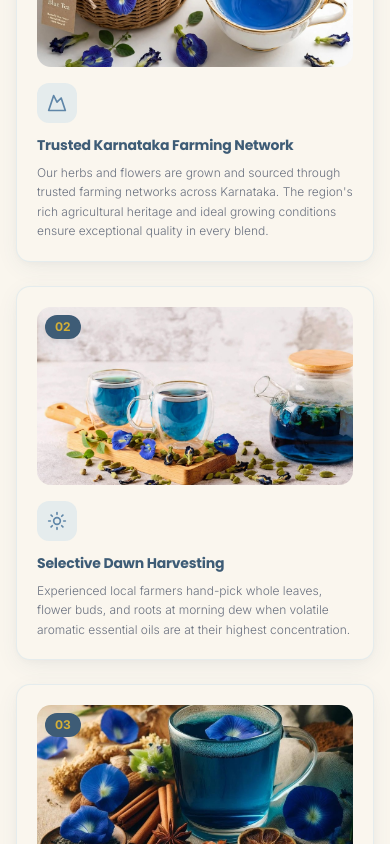
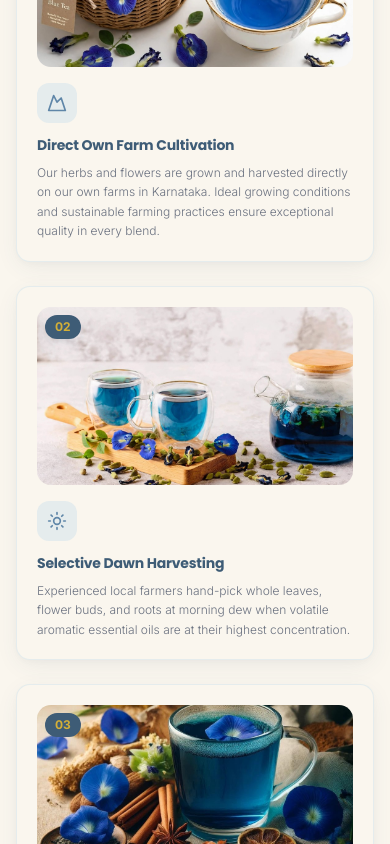
Before and after one commit to shriyajha22/primebrew-herbis, a Next.js app: page / in a window 390 px wide. Shown: the part 4880-5724 px from the top of the page. Built offline with nearby package versions, Linux system fonts and the light colour scheme; no server answers.

Commit message:
Update sourcing descriptions to state direct cultivation from own farms and remove farming networks references

```diff
--- a/src/app/about/page.tsx
+++ b/src/app/about/page.tsx
@@ -22,7 +22,7 @@ export default function AboutPage() {
 
           <div className="space-y-4 text-xs sm:text-sm text-gray-700 font-light leading-relaxed max-w-4xl">
             <p>
-              We are a women-founded herbal wellness brand dedicated to bringing pure, natural, and thoughtfully crafted herbal teas directly from our farms to your cup. By sourcing from our own farming network, we ensure freshness, quality, and authenticity in every blend.
+              We are a women-founded herbal wellness brand dedicated to bringing pure, natural, and thoughtfully crafted herbal teas directly from our farms to your cup. By sourcing directly from our own farms, we ensure freshness, quality, and authenticity in every blend.
             </p>
             <p>
               Rooted in nature and inspired by traditional wellness, our teas are made from carefully selected herbs and flowers to support a healthier lifestyle—without artificial flavors, colors, or additives.
--- a/src/app/faq/page.tsx
+++ b/src/app/faq/page.tsx
@@ -13,7 +13,7 @@ interface FAQItem {
 const faqData: FAQItem[] = [
   {
     question: 'How are PrimeBrew Herbis teas sourced?',
-    answer: 'All our herbal teas are sourced directly from certified organic, high-altitude micro-farms in Darjeeling, Meghalaya, and Himachal Pradesh. We partner directly with local farming communities to eliminate middlemen and deliver the freshest harvest.',
+    answer: 'All our herbal teas are cultivated and harvested directly on our own farms in Karnataka. We source directly from our own farms to eliminate middlemen and deliver the freshest harvest from our farm to your cup.',
     category: 'sourcing',
   },
   {
--- a/src/app/page.tsx
+++ b/src/app/page.tsx
@@ -199,16 +199,13 @@ export default function HomePage() {
       {/* Why Choose PrimeBrew Herbis & Our Commitment */}
       <section className="py-16 bg-brand-cardWhite border-y border-brand-mint/30">
         <div className="max-w-7xl mx-auto px-4 sm:px-6 lg:px-8">
-          <div className="text-center max-w-2xl mx-auto space-y-3 mb-12">
+          <div className="text-center max-w-2xl mx-auto space-y-3 mb-10 sm:mb-12">
             <span className="text-xs font-bold uppercase tracking-widest text-brand-green bg-brand-mint/30 px-3.5 py-1.5 rounded-badge">
               Why Choose PrimeBrew Herbis
             </span>
             <h2 className="font-heading font-bold text-2xl sm:text-3xl text-brand-darkGreen">
               Our Commitment to Pure Herbal Quality
             </h2>
-            <p className="text-xs sm:text-sm text-brand-mediumGrey leading-relaxed font-light">
-              We partner directly with trusted farming networks across Karnataka to bring you 100% natural, additive-free botanical infusions.
-            </p>
           </div>
 
           {/* 4 Feature Cards Grid */}
--- a/src/components/home/FarmToCupStory.tsx
+++ b/src/components/home/FarmToCupStory.tsx
@@ -8,8 +8,8 @@ const steps = [
   {
     icon: Mountain,
     step: "01",
-    title: "Trusted Karnataka Farming Network",
-    desc: "Our herbs and flowers are grown and sourced through trusted farming networks across Karnataka. The region's rich agricultural heritage and ideal growing conditions ensure exceptional quality in every blend.",
+    title: "Direct Own Farm Cultivation",
+    desc: "Our herbs and flowers are grown and harvested directly on our own farms in Karnataka. Ideal growing conditions and sustainable farming practices ensure exceptional quality in every blend.",
     img: "/images/blue-tea.jpg"
   },
   {
--- a/src/components/layout/Footer.tsx
+++ b/src/components/layout/Footer.tsx
@@ -55,7 +55,7 @@ export default function Footer() {
               </span>
             </div>
             <p className="text-xs leading-relaxed text-brand-mint/90 max-w-sm">
-              Farm to Cup. Nature in Every Sip. We source artisanal herbal teas directly from trusted farming networks across Karnataka to deliver pure wellness, unmatched aroma, and zero-chemical vitality.
+              Farm to Cup. Nature in Every Sip. We source artisanal herbal teas directly from our own farms in Karnataka to deliver pure wellness, unmatched aroma, and zero-chemical vitality.
             </p>
 
             <a
```
